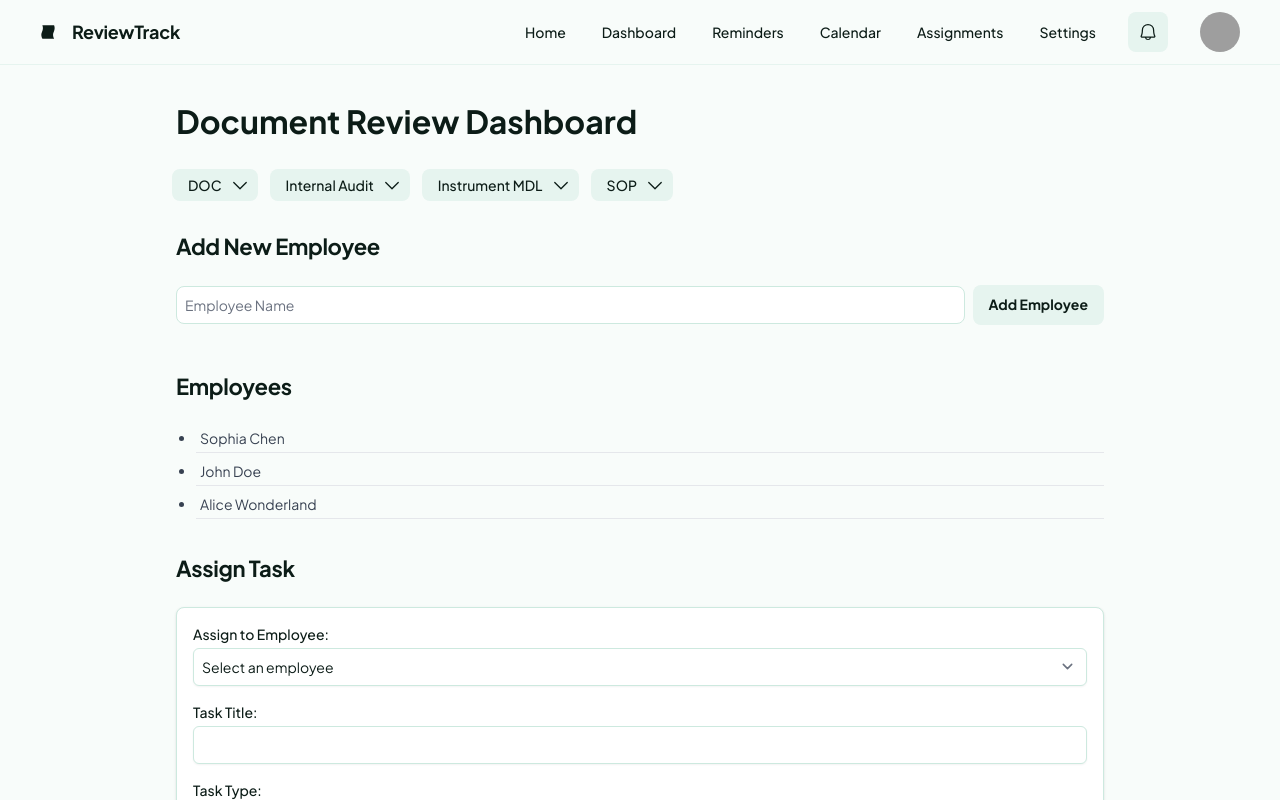
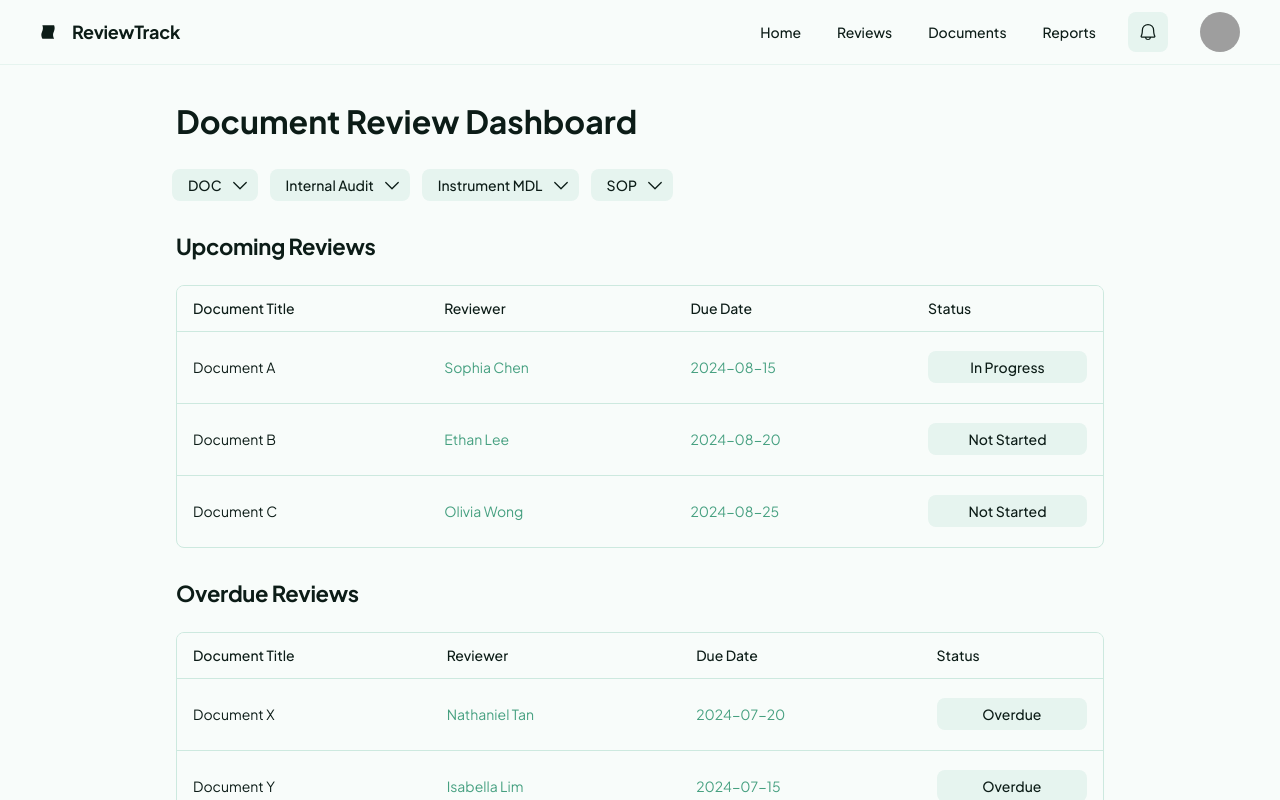
Before and after one commit to swoodhull82/envirotest, a plain HTML site: page dashboard.html in a window 1280 px wide. Drawn offline with nearby package versions, Linux system fonts and the light colour scheme; grey boxes are pictures that could not be loaded.

Commit message:
Update dashboard.html

```diff
--- a/dashboard.html
+++ b/dashboard.html
@@ -30,12 +30,10 @@
           </div>
           <div class="flex flex-1 justify-end gap-8">
             <div class="flex items-center gap-9">
-              <a class="text-[#0c1c17] text-sm font-medium leading-normal" href="index.html">Home</a>
-              <a class="text-[#0c1c17] text-sm font-medium leading-normal" href="dashboard.html">Dashboard</a>
-              <a class="text-[#0c1c17] text-sm font-medium leading-normal" href="reminders.html">Reminders</a>
-              <a class="text-[#0c1c17] text-sm font-medium leading-normal" href="calendar.html">Calendar</a>
-              <a class="text-[#0c1c17] text-sm font-medium leading-normal" href="document_review_assignments.html">Assignments</a>
-              <a class="text-[#0c1c17] text-sm font-medium leading-normal" href="settings.html">Settings</a>
+              <a class="text-[#0c1c17] text-sm font-medium leading-normal" href="#">Home</a>
+              <a class="text-[#0c1c17] text-sm font-medium leading-normal" href="#">Reviews</a>
+              <a class="text-[#0c1c17] text-sm font-medium leading-normal" href="#">Documents</a>
+              <a class="text-[#0c1c17] text-sm font-medium leading-normal" href="#">Reports</a>
             </div>
             <button
               class="flex max-w-[480px] cursor-pointer items-center justify-center overflow-hidden rounded-lg h-10 bg-[#e6f4ef] text-[#0c1c17] gap-2 text-sm font-bold leading-normal tracking-[0.015em] min-w-0 px-2.5"
@@ -93,60 +91,6 @@
                 </div>
               </button>
             </div>
-            <!-- Add New Employee Section -->
-            <h2 class="text-[#0c1c17] text-[22px] font-bold leading-tight tracking-[-0.015em] px-4 pb-3 pt-5">Add New Employee</h2>
-            <div class="px-4 py-3">
-              <form id="addEmployeeForm" class="flex items-center">
-                <input type="text" id="employeeName" name="employeeName" placeholder="Employee Name" class="rounded-lg border border-[#cde9df] p-2 text-[#0c1c17] text-sm flex-grow" required />
-                <button type="submit" class="flex items-center justify-center rounded-lg h-10 bg-[#e6f4ef] text-[#0c1c17] text-sm font-bold leading-normal px-4 ml-2">Add Employee</button>
-              </form>
-            </div>
-            <!-- End Add New Employee Section -->
-            <!-- Employee List Section -->
-            <h2 class="text-[#0c1c17] text-[22px] font-bold leading-tight tracking-[-0.015em] px-4 pb-3 pt-5">Employees</h2>
-            <div class="px-4 py-3">
-              <ul id="employeeList" class="list-disc pl-5 text-[#0c1c17] text-sm">
-                <!-- Employee items will be populated here by JavaScript -->
-              </ul>
-            </div>
-            <!-- End Employee List Section -->
-
-            <!-- Assign Task Section -->
-            <h2 class="text-[#0c1c17] text-[22px] font-bold leading-tight tracking-[-0.015em] px-4 pb-3 pt-5">Assign Task</h2>
-            <div class="px-4 py-3">
-              <form id="assignTaskForm" class="p-4 space-y-4 border border-[#cde9df] rounded-lg bg-white shadow">
-                <div>
-                  <label for="employeeSelectForTask" class="block text-sm font-medium text-[#0c1c17]">Assign to Employee:</label>
-                  <select id="employeeSelectForTask" name="employeeSelectForTask" class="mt-1 block w-full p-2 border border-[#cde9df] rounded-md shadow-sm focus:outline-none focus:ring-indigo-500 focus:border-indigo-500 sm:text-sm text-[#0c1c17] bg-white" required>
-                    <!-- Options will be populated by JavaScript -->
-                  </select>
-                </div>
-                <div>
-                  <label for="taskTitle" class="block text-sm font-medium text-[#0c1c17]">Task Title:</label>
-                  <input type="text" id="taskTitle" name="taskTitle" class="mt-1 block w-full p-2 border border-[#cde9df] rounded-md shadow-sm focus:outline-none focus:ring-indigo-500 focus:border-indigo-500 sm:text-sm text-[#0c1c17]" required />
-                </div>
-                <div>
-                  <label for="taskType" class="block text-sm font-medium text-[#0c1c17]">Task Type:</label>
-                  <select id="taskType" name="taskType" class="mt-1 block w-full p-2 border border-[#cde9df] rounded-md shadow-sm focus:outline-none focus:ring-indigo-500 focus:border-indigo-500 sm:text-sm text-[#0c1c17] bg-white" required>
-                    <option value="" disabled selected>Select a type</option>
-                    <option value="MRL">MRL</option>
-                    <option value="iDOC">iDOC</option>
-                    <option value="oDOC">oDOC</option>
-                    <option value="Internal Audit">Internal Audit</option>
-                    <option value="SOP Review">SOP Review</option>
-                  </select>
-                </div>
-                <div>
-                  <label for="taskDueDate" class="block text-sm font-medium text-[#0c1c17]">Due Date:</label>
-                  <input type="date" id="taskDueDate" name="taskDueDate" class="mt-1 block w-full p-2 border border-[#cde9df] rounded-md shadow-sm focus:outline-none focus:ring-indigo-500 focus:border-indigo-500 sm:text-sm text-[#0c1c17]" required />
-                </div>
-                <div>
-                  <button type="submit" class="flex items-center justify-center rounded-lg h-10 bg-[#e6f4ef] text-[#0c1c17] text-sm font-bold leading-normal px-4 py-2 hover:bg-[#d1e9e2]">Assign Task</button>
-                </div>
-              </form>
-            </div>
-            <!-- End Assign Task Section -->
-
             <h2 class="text-[#0c1c17] text-[22px] font-bold leading-tight tracking-[-0.015em] px-4 pb-3 pt-5">Upcoming Reviews</h2>
             <div class="px-4 py-3 @container">
               <div class="flex overflow-hidden rounded-lg border border-[#cde9df] bg-[#f8fcfa]">
@@ -299,6 +243,5 @@
         </div>
       </div>
     </div>
-    <script src="main.js" defer></script>
   </body>
 </html>
```
